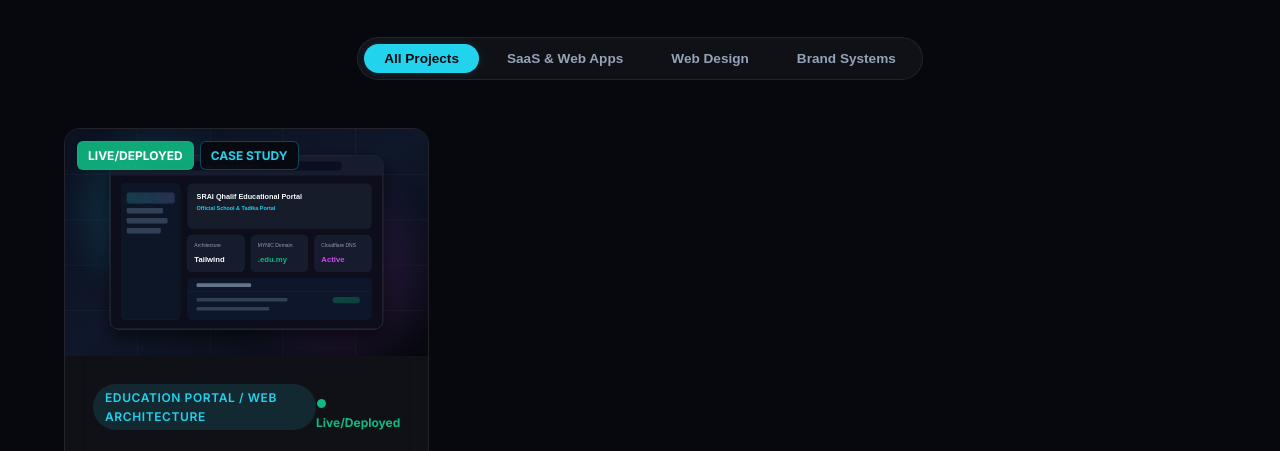
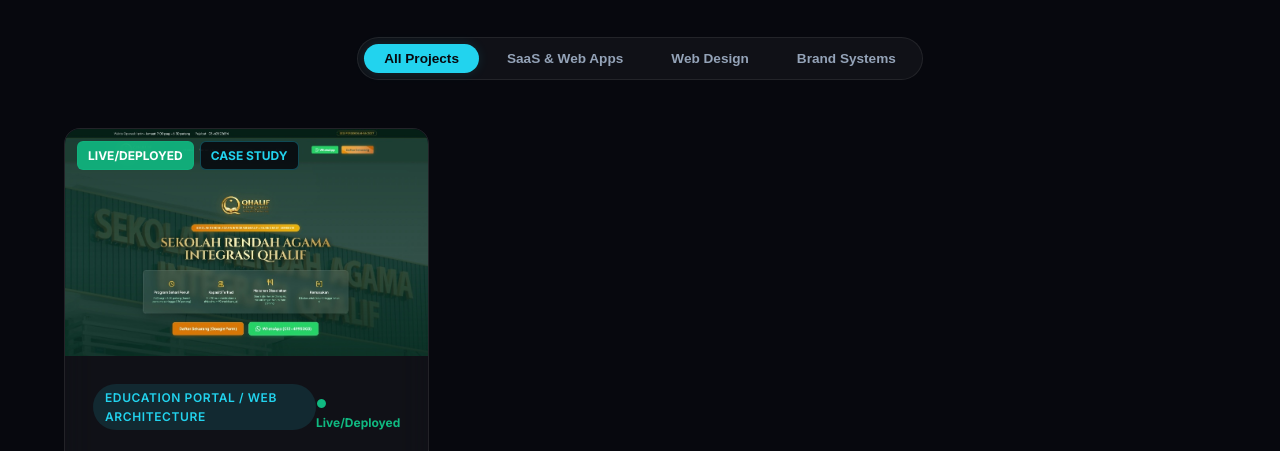
Before and after one commit to DanialZ07/danstudioworks, a website built with Vite: page projects.html in a window 1280 px wide. Shown: the part 302-753 px from the top of the page. Built offline with nearby package versions, Linux system fonts and the light colour scheme; files whose address does not match are found by name.

Commit message:
Updated SRAI Qhalif project thumbnail to live hero mockup

```diff
--- a/projects.html
+++ b/projects.html
@@ -116,7 +116,7 @@
       <!-- PROJECT 01: SRAI Qhalif (Interactive Case Study Trigger) -->
       <div class="project-card glass-card reveal" data-category="saas" data-project="srai-qhalif" id="srai-qhalif">
         <div class="card-image" style="background: #0B1120;">
-          <img src="assets/images/portfolio/srai-qhalif.svg" alt="SRAI Qhalif System Preview">
+          <img src="assets/portfolio/srai-qhalif-hero-mockup.jpg" onerror="this.onerror=null;this.src='assets/images/portfolio/srai-qhalif-hero-mockup.jpg';" alt="SRAI Qhalif Educational Portal Live Website">
           <div style="position: absolute; top: 12px; left: 12px; display: flex; gap: 6px; flex-wrap: wrap;">
             <div style="background: rgba(16, 185, 129, 0.9); backdrop-filter: blur(8px); padding: 4px 10px; border-radius: 6px; font-size: 0.75rem; font-weight: 700; color: #FFFFFF; border: 1px solid rgba(16, 185, 129, 0.5);">
               LIVE/DEPLOYED
@@ -174,7 +174,7 @@
       </div>
 
       <div style="border-radius: 12px; overflow: hidden; margin-bottom: 2rem; border: 1px solid rgba(255,255,255,0.1);">
-        <img src="assets/images/portfolio/srai-qhalif.svg" alt="SRAI Qhalif Preview" style="width: 100%; height: auto; display: block;">
+        <img src="assets/portfolio/srai-qhalif-hero-mockup.jpg" onerror="this.onerror=null;this.src='assets/images/portfolio/srai-qhalif-hero-mockup.jpg';" alt="SRAI Qhalif Educational Portal Live Website" style="width: 100%; height: auto; display: block;">
       </div>
 
       <div style="display: grid; gap: 1.5rem; margin-bottom: 2rem;">
```
Also changed, not shown: index.html (+1 -1 lines), assets/images/portfolio/srai-qhalif-hero-mockup.jpg (added), dist/index.html, 1 other file.
